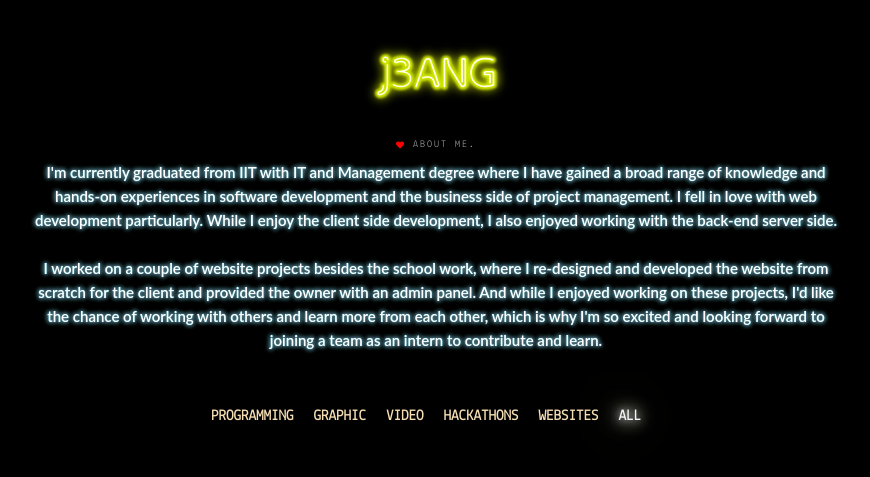
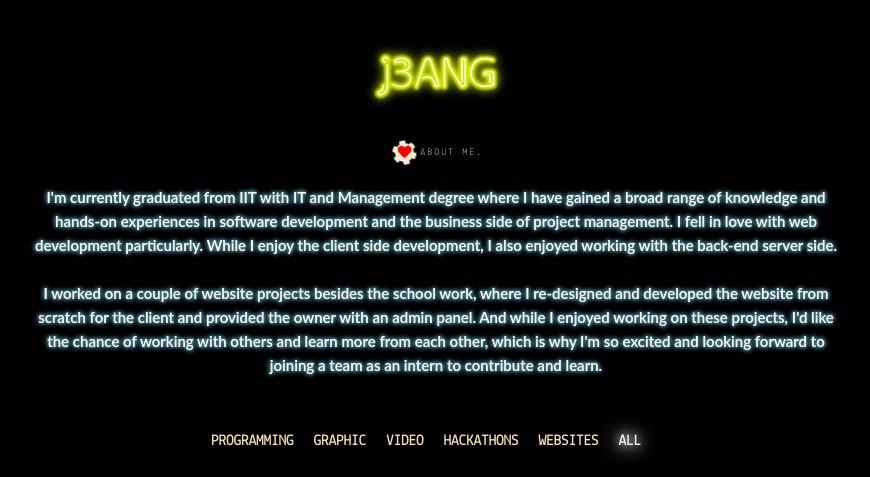
Before and after one commit to jwang206/j3ang, a Jekyll site: the page built from index.html, in a window 1280 px wide. Shown: the top 477 px of the page, without its empty margins (204-1074 px from the left). Built offline with Jekyll 4.4.1, drawn with Linux system fonts in a browser that asks for light colours; nearby versions of some CDN libraries; grey boxes are pictures that could not be loaded.

Commit message:
add animation

```diff
--- a/_includes/footer.html
+++ b/_includes/footer.html
@@ -10,7 +10,10 @@
                 <h3 id="name">Alex Wang</h3>
                 <a title="{{ site.resume }}" href="PDF.js/web/viewer.html?file=/{{ site.resume }}" id="resume-download-link"
                     target="_blank"><i class="fas fa-file-download"></i> Resume</a>
-                <p>Information Technology and Management</p>
+                <p id="major"><a href="https://appliedtech.iit.edu/information-technology-and-management/programs/undergraduate/degrees/bachelor-information-technolo-1"
+                        target="_blank">Information
+                        Technology and Management</a>
+                </p>
                 <p>BS - Illinois Institute of Technology '18</p>
             </div>
         </section>
--- a/_includes/head.html
+++ b/_includes/head.html
@@ -9,7 +9,7 @@
 <link rel="mask-icon" href="/safari-pinned-tab.svg" color="#5bbad5">
 <meta name="theme-color" content="#ffffff">
 <link rel="stylesheet" href="{{ "/assets/css/style.css" | prepend: site.baseurl }}">
-<link rel="stylesheet" href="https://use.fontawesome.com/releases/v5.3.1/css/all.css" integrity="sha384-mzrmE5qonljUremFsqc01SB46JvROS7bZs3IO2EmfFsd15uHvIt+Y8vEf7N7fWAU"
+<link rel="stylesheet" href="https://use.fontawesome.com/releases/v5.7.0/css/all.css" integrity="sha384-lZN37f5QGtY3VHgisS14W3ExzMWZxybE1SJSEsQp9S+oqd12jhcu+A56Ebc1zFSJ"
     crossorigin="anonymous">
 <link href="https://fonts.googleapis.com/css?family=Pacifico" rel="stylesheet">
 <script type="text/javascript">
--- a/assets/scripts/home.js
+++ b/assets/scripts/home.js
@@ -55,4 +55,10 @@
 
 // anime.speed = 0.5;
 
+var handlers = {
+    scrollBottom: function () {
+        window.scrollTo(0, document.body.scrollHeight);
+    }
+}
+
 $(window).scrollTop(0, 0);
--- a/assets/scss/_layout.scss
+++ b/assets/scss/_layout.scss
@@ -50,6 +50,54 @@
     font-family: 'lato';
     font-size: 1.5rem;
     text-shadow: 0 0 5px #000, 0 0 5px #fff, 0 0 1px cyan, 0 0 5px cyan, 0 0 3px purple;
+}
+
+// #profile-link::after {
+//     font-family: "Font Awesome 5 Free";
+//     content: "\f103";
+//     font-weight: 900;
+//     position: relative;
+//     right: 50%;
+//     top: 2rem;
+// }
+
+#major>a:hover {
+    color: #F44336;
+    transition: all 0.3s;
+}
+
+#major:hover:after {
+    display: inline-block;
+}
+
+#major::after {
+    display: none;
+    font-family: "Font Awesome 5 Free";
+    content: "\f061";
+    font-weight: 900;
+    color: #F44336;
+    transition: all linear color 2s;
+}
+
+.title {
+    margin: 0 !important;
+    padding: 0 !important;
+}
+
+#profile-link {
+    display: flex;
+    justify-content: center;
+    align-items: center;
+    margin-bottom: 2rem;
+}
+
+.fa-heart {
+    font-size: 1.1em;
+    color: red;
+}
+
+.fa-stack {
+    font-size: 1.25rem;
 }
 
 .content {
--- a/index.html
+++ b/index.html
@@ -15,12 +15,22 @@
     {% include header.html %}
     <main class="content">
         <section class="intro">
+
             <div class="container head-intro">
-                <h2 class="title"><i class="fas fa-heart" style="color:red; font-size: 0.8rem; vertical-align:middle;"></i>
-                    About me.</h2>
+                <div id="profile-link" onclick="handlers.scrollBottom()" style="cursor: pointer;">
+                    <span class="fa-stack">
+                        <i class="fa fa-cog fa-spin fa-stack-2x fa-fw " aria-hidden="true"></i>
+                        <i class="fa fa-heart fa-stack-1x"></i>
+                    </span>
+                    <h2 class="title">
+                        About me.
+                    </h2>
+                </div>
+
                 <p id="site-description">
                     {{ site.description }}</p>
             </div>
+
         </section>
 
         <section class="projects">
```
Also changed, not shown: 4 other files.
